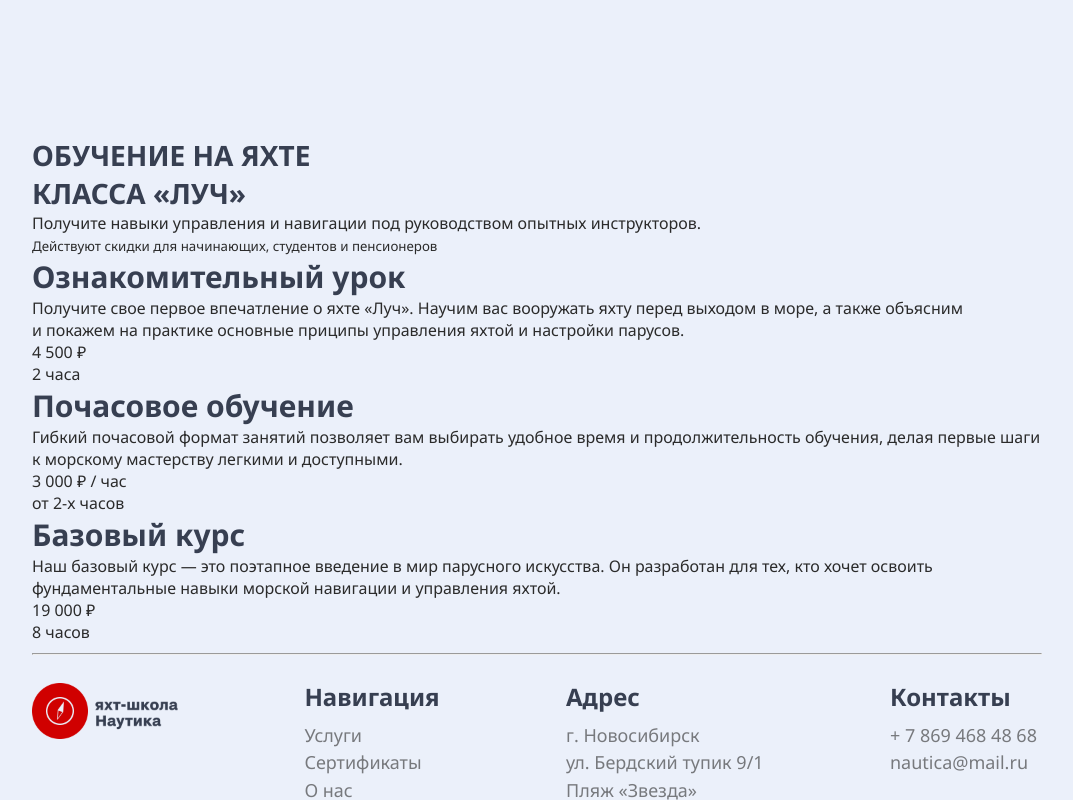
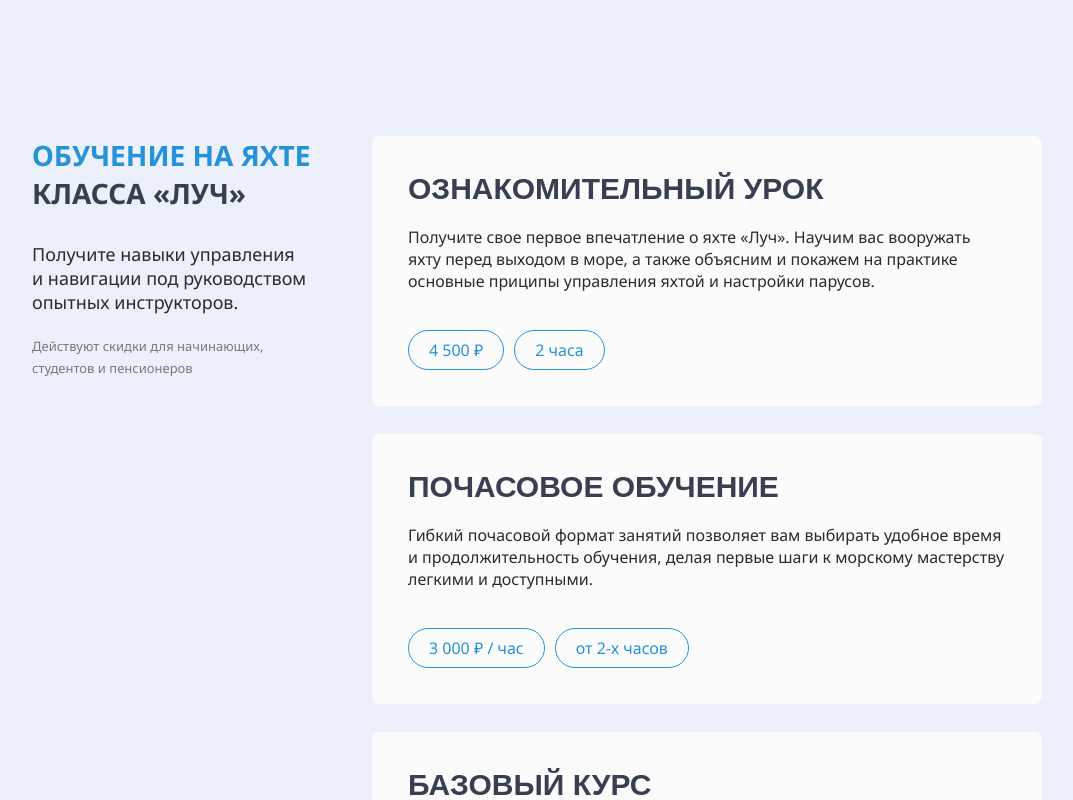
Before and after one commit to eegrishina/nautika, a React (Create React App) app: page /education in a window 1280 px wide. Shown: the part 780-1580 px from the top of the page, without its empty margins (103-1176 px from the left). Built offline with nearby package versions, Linux system fonts and the light colour scheme.

Commit message:
Styling for components PriceCards and PriceOneCard

```diff
--- a/src/style.css
+++ b/src/style.css
@@ -40,11 +40,16 @@ h5 {
     color: var(--dark-color-title);
 }
 
+h1,
+h2,
+h5 {
+    font-family: "Bebas Neue Cyrillic", sans-serif;
+}
+
 h1 {
     position: absolute;
     top: 21%;
     left: 0;
-    font-family: "Bebas Neue Cyrillic", sans-serif;
     font-size: 180px;
     text-transform: uppercase;
     text-align: center;
@@ -53,7 +58,6 @@ h1 {
 }
 
 h2 {
-    font-family: "Bebas Neue Cyrillic", sans-serif;
     font-size: 96px;
     text-transform: uppercase;
     letter-spacing: 1px;
@@ -71,12 +75,17 @@ h4 {
     margin-bottom: 12px;
 }
 
-h2.darkblue {
+h5 {
+    font-weight: 700;
+    text-transform: uppercase;
+    margin-bottom: 20px;
+}
+
+.darkblue {
     color: var(--dark-color-title);
 }
 
-h2.blue,
-span.blue {
+.blue {
     color: var(--blue-color);
 }
 
@@ -85,7 +94,7 @@ span.blue {
     margin: 10px 135px 0 135px;
 }
 
-/* Header */
+/* -----Header----- */
 .navbar {
     position: fixed;
     z-index: 99999;
@@ -136,7 +145,7 @@ span.blue {
     font-size: 14px;
 }
 
-/* Footer */
+/* -----Footer----- */
 footer {
     padding-bottom: 55px;
 }
@@ -189,7 +198,7 @@ footer p:active {
     margin-right: 12px;
 }
 
-/**/
+/* -----Home Page-----*/
 
 .main-info {
     top: 72px;
@@ -373,7 +382,6 @@ footer p:active {
 }
 
 .numbers-item h5 {
-    font-family: 'Bebas Neue', sans-serif;
     font-size: 70px;
 }
 
@@ -453,27 +461,27 @@ footer p:active {
     text-decoration: underline;
 }
 
-.bottom-btn button {
+.btn-red-arrow {
     color: var(--red-color);
     border: none;
     background: inherit;
 }
 
-.bottom-btn button:hover {
+.btn-red-arrow:hover {
     color: var(--red-color-hover);
 }
 
-.bottom-btn button:active {
+.btn-red-arrow:active {
     color: var(--red-color-active);
 }
 
-.bottom-btn i {
+.btn-red-arrow i {
     font-size: 14px;
     padding-left: 6px;
     vertical-align: middle;
 }
 
-/* Services */
+/* -----Services Page----- */
 .services-flexbox {
     display: flex;
     flex-direction: column;
@@ -489,16 +497,16 @@ footer p:active {
     background-color: var(--white-color);
 }
 
+.price-flexbox:hover {
+    box-shadow: 0px 0px 10px 0px #2892D71F;
+}
+
 .price-flexbox:last-child {
     margin-bottom: 0;
 }
 
 .price-flexbox h5 {
-    font-family: 'Bebas Neue Cyrillic', sans-serif;
     font-size: 40px;
-    font-weight: 700;
-    text-transform: uppercase;
-    margin-bottom: 20px;
 }
 
 .priceitem-flexbox {
@@ -521,7 +529,7 @@ footer p:active {
     opacity: 60%;
 }
 
-.priceitem-box button {
+.pill {
     border: 1px solid var(--blue-color);
     border-radius: 30px;
     padding: 8px 20px;
@@ -531,7 +539,7 @@ footer p:active {
     font-family: inherit;
 }
 
-.priceitem-box button.free {
+.pill.free {
     background-color: var(--blue-color);
     color: var(--white-color);
 }
@@ -733,7 +741,71 @@ footer p:active {
     border: 1px solid var(--blue-color);
 }
 
-/* 404 */
+/* -----Education Page----- */
+.price-cards-container {
+    display: flex;
+    justify-content: space-between;
+    margin-bottom: 150px;
+}
+
+.price-cards-left {
+    width: 370px;
+}
+
+.price-cards-left p {
+    font-size: 18px;
+    margin: 30px 0 20px 0;
+}
+
+.price-cards-left small {
+    font-size: 13px;
+    line-height: 17.71px;
+    opacity: 60%;
+}
+
+.card-container {
+    background-color: var(--white-color);
+    border-radius: 7px;
+    padding: 36px;
+    margin-bottom: 28px;
+    width: 670px;
+    transition: font-size 0.3s ease-in;
+}
+
+.card-container:last-child {
+    margin-bottom: 0;
+}
+
+.card-container:hover {
+    box-shadow: 0px 0px 10px 0px #2892D71F;
+}
+
+.card-container h5,
+.card-btns .btn-red-arrow {
+    transition: font-size 0.3s ease-in;
+}
+
+.card-container p {
+    font-size: 16px;
+    margin-bottom: 30px;
+}
+
+.card-btns,
+.card-btns-pills {
+    display: flex;
+    flex-direction: row;
+}
+
+.card-btns {
+    justify-content: space-between;
+    align-items: flex-end;
+}
+
+.pill {
+    margin-right: 10px;
+}
+
+/* -----Page 404----- */
 .line-btn {
     color: var(--red-color);
     font-size: 14px;
```
